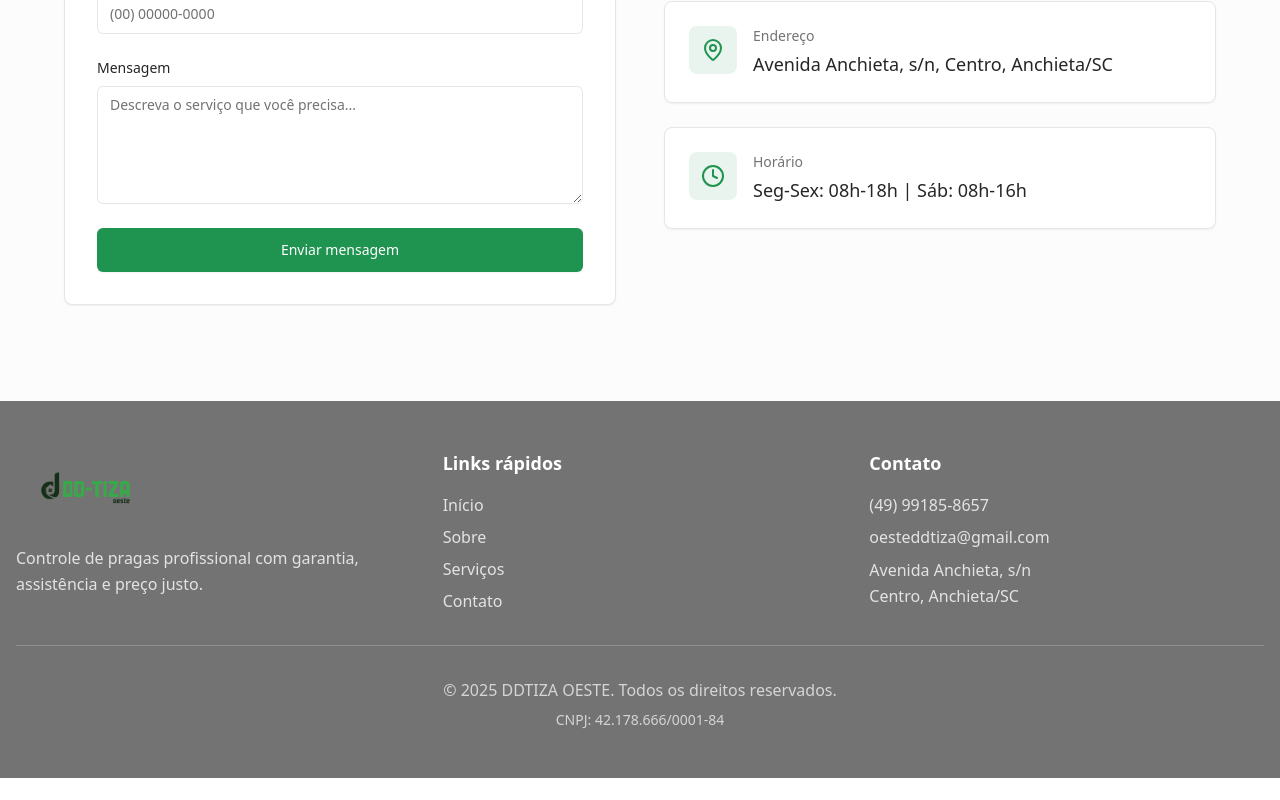
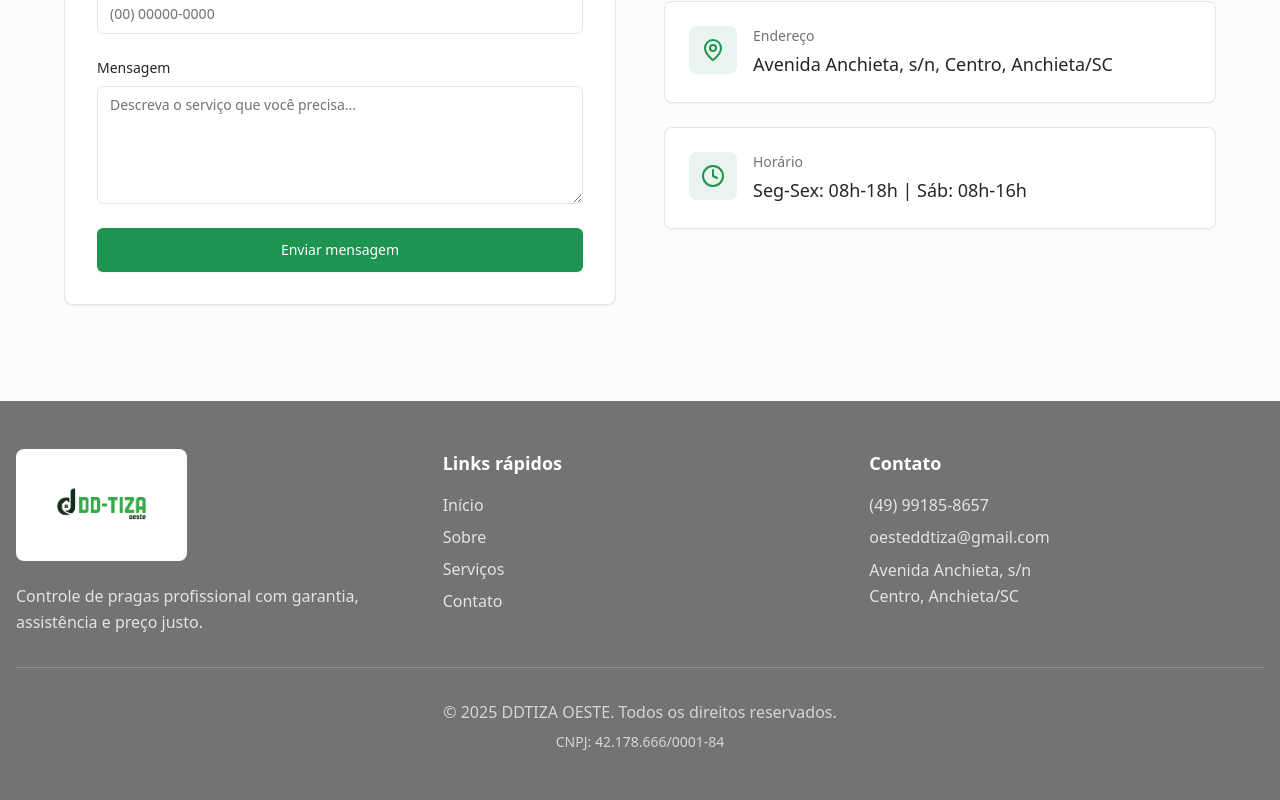
Before and after one commit to DevZipMateus/ddtiza-site-boost, a React (Vite) app: page / in a window 1280 px wide. Shown: the part 3305-4105 px from the top of the page. Before the commit the page ends 4083 px from the top, so only its background shows below. Built offline with nearby package versions, Linux system fonts and the light colour scheme; the HTML template or start-up script is replaced by a standard one.

Commit message:
Add background to footer logo

```diff
--- a/src/components/Footer.tsx
+++ b/src/components/Footer.tsx
@@ -9,7 +9,9 @@ const Footer = () => {
         <div className="grid md:grid-cols-3 gap-8 mb-8">
           {/* Logo and Description */}
           <div>
-            <img src={logo} alt="DDTIZA OESTE" className="h-20 w-auto mb-4" />
+            <div className="bg-white p-4 rounded-lg inline-block mb-4">
+              <img src={logo} alt="DDTIZA OESTE" className="h-20 w-auto" />
+            </div>
             <p className="text-secondary-foreground/80 leading-relaxed">
               Controle de pragas profissional com garantia, assistência e preço justo.
             </p>
```
